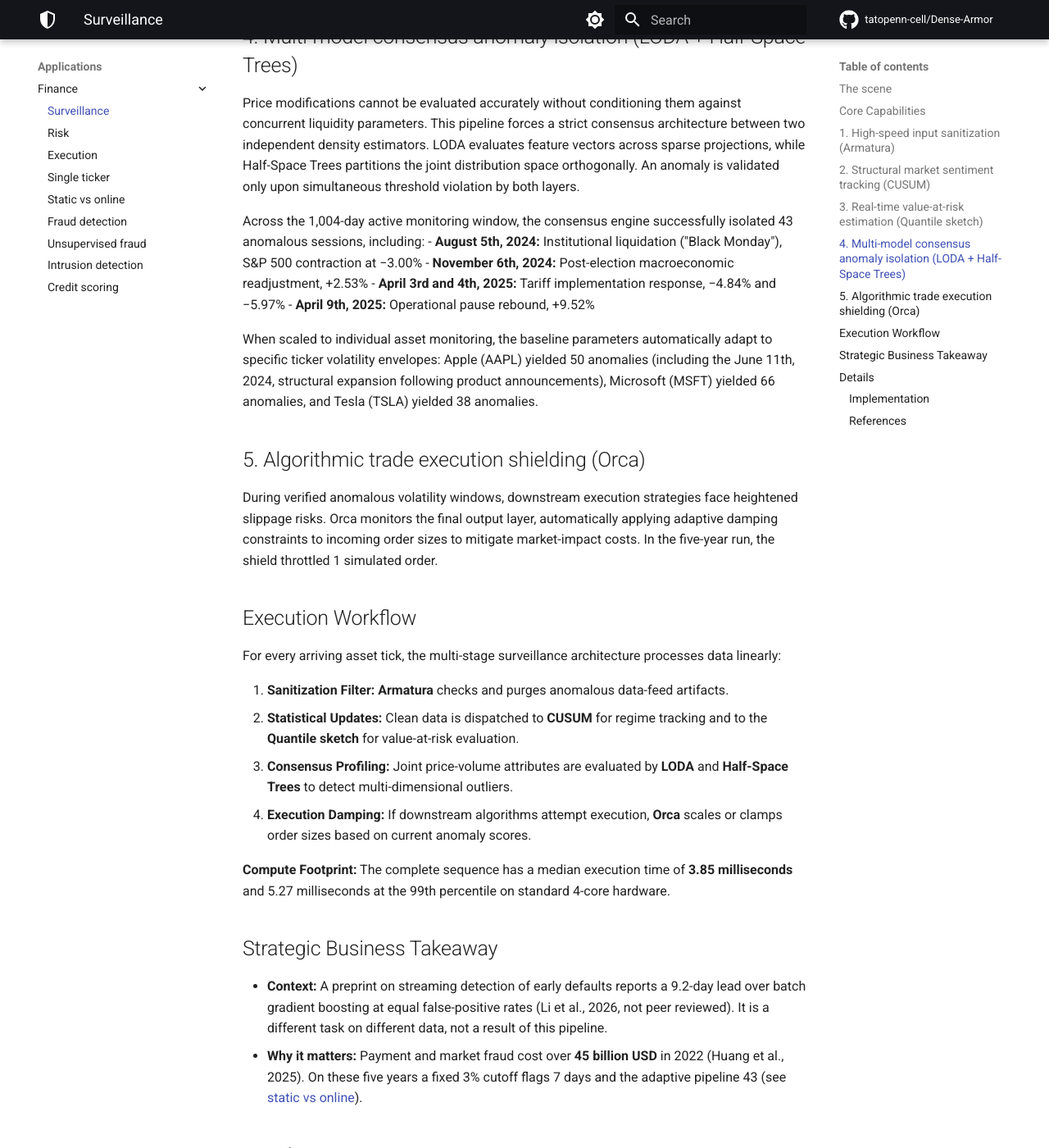
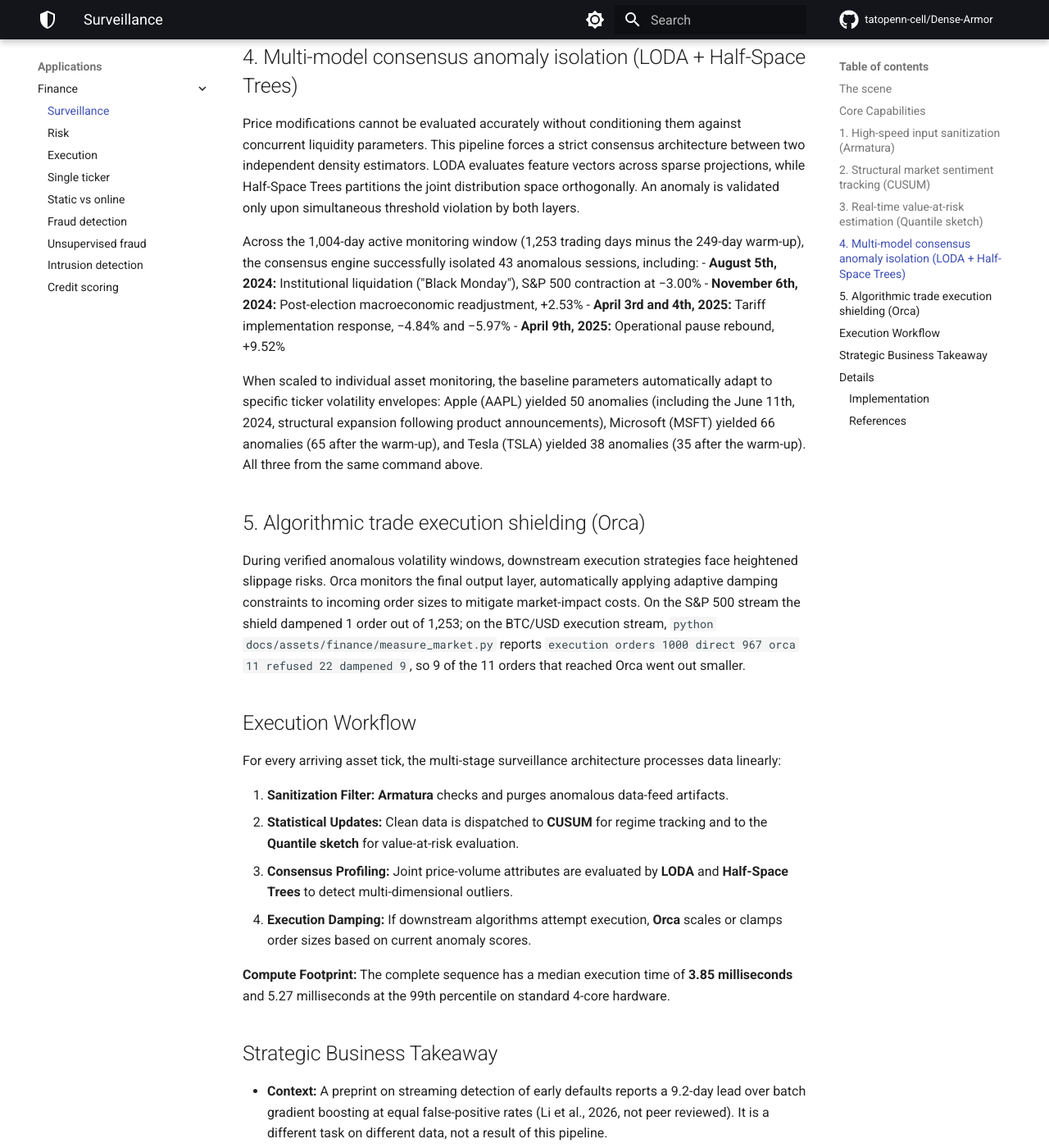
Before and after one commit to tatopenn-cell/Dense-Armor, an MkDocs documentation site: the page built from docs/finance/surveillance.md, in a window 1280 px wide and 1400 px high, scrolled down 2434 px. Shown: the whole window at 82% size. Built offline with MkDocs 1.6.1 and Material for MkDocs 9.7.7, drawn with Linux system fonts in a browser that asks for light colours; comment, search, counter and statistics services are not loaded; some of the changed text lies outside the part shown.

Commit message:
taskD D: align warm-up number and counters with the script, state the machine

```diff
--- a/docs/finance/surveillance.md
+++ b/docs/finance/surveillance.md
@@ -1,6 +1,8 @@
 # Market surveillance: multi-stage statistical processing and online anomaly consensus orchestration
 
-The Dense-Armor pipeline, composed of five tools, was tested on five years of historical market data. Following a 250-day warm-up period, the two integrated anomaly detectors isolated 43 of the remaining 1,004 days, accurately identifying the market crashes of August 2024 and April 2025.
+
+*All numbers on this page come from `python docs/assets/finance/measure_market.py`, run in Colab on an Intel Xeon at 1.6 GHz, 2 cores, Python 3.13.*
+The Dense-Armor pipeline, composed of five tools, was tested on five years of historical market data. Following a 249-day warm-up period, the two integrated anomaly detectors isolated 43 of the remaining 1,004 days, accurately identifying the market crashes of August 2024 and April 2025.
 
 
 ## The scene
@@ -25,11 +27,11 @@
 
 ![S&P 500 daily return over five years with the 43 flagged days in red](../assets/finance/surveillance.png)
 
-*Grey line: the daily return of the S&P 500. Red dots: the 43 flagged days. The grey band is the 250-day warm-up.*
+*Grey line: the daily return of the S&P 500. Red dots: the 43 flagged days. The grey band is the 249-day warm-up.*
 
 
 ## 1. High-speed input sanitization (Armatura)
-High-frequency execution streams are highly vulnerable to corrupt data packages and network artifacts that distort nominal price spreads. Armatura operates as a real-time digital filtering layer, automatically evaluating the immediate historical envelope to intercept and sanitize absurd price points. Across the five-year S&P 500 benchmark, the filter discarded 1 tick out of 1,253 sessions.
+High-frequency execution streams are highly vulnerable to corrupt data packages and network artifacts that distort nominal price spreads. Armatura operates as a real-time digital filtering layer, automatically evaluating the immediate historical envelope to intercept and sanitize absurd price points. Across the five-year S&P 500 benchmark the filter discarded 1 tick out of 1,253 sessions (command: `python docs/assets/finance/measure_market.py`, line `armatura_all 1`).
 
 
 ## 2. Structural market sentiment tracking (CUSUM)
@@ -43,17 +45,17 @@
 ## 4. Multi-model consensus anomaly isolation (LODA + Half-Space Trees)
 Price modifications cannot be evaluated accurately without conditioning them against concurrent liquidity parameters. This pipeline forces a strict consensus architecture between two independent density estimators. LODA evaluates feature vectors across sparse projections, while Half-Space Trees partitions the joint distribution space orthogonally. An anomaly is validated only upon simultaneous threshold violation by both layers.
 
-Across the 1,004-day active monitoring window, the consensus engine successfully isolated 43 anomalous sessions, including:
+Across the 1,004-day active monitoring window (1,253 trading days minus the 249-day warm-up), the consensus engine successfully isolated 43 anomalous sessions, including:
 - **August 5th, 2024:** Institutional liquidation ("Black Monday"), S&P 500 contraction at −3.00%
 - **November 6th, 2024:** Post-election macroeconomic readjustment, +2.53%
 - **April 3rd and 4th, 2025:** Tariff implementation response, −4.84% and −5.97%
 - **April 9th, 2025:** Operational pause rebound, +9.52%
 
-When scaled to individual asset monitoring, the baseline parameters automatically adapt to specific ticker volatility envelopes: Apple (AAPL) yielded 50 anomalies (including the June 11th, 2024, structural expansion following product announcements), Microsoft (MSFT) yielded 66 anomalies, and Tesla (TSLA) yielded 38 anomalies.
+When scaled to individual asset monitoring, the baseline parameters automatically adapt to specific ticker volatility envelopes: Apple (AAPL) yielded 50 anomalies (including the June 11th, 2024, structural expansion following product announcements), Microsoft (MSFT) yielded 66 anomalies (65 after the warm-up), and Tesla (TSLA) yielded 38 anomalies (35 after the warm-up). All three from the same command above.
 
 
 ## 5. Algorithmic trade execution shielding (Orca)
-During verified anomalous volatility windows, downstream execution strategies face heightened slippage risks. Orca monitors the final output layer, automatically applying adaptive damping constraints to incoming order sizes to mitigate market-impact costs. In the five-year run, the shield throttled 1 simulated order.
+During verified anomalous volatility windows, downstream execution strategies face heightened slippage risks. Orca monitors the final output layer, automatically applying adaptive damping constraints to incoming order sizes to mitigate market-impact costs. On the S&P 500 stream the shield dampened 1 order out of 1,253; on the BTC/USD execution stream, `python docs/assets/finance/measure_market.py` reports `execution orders 1000 direct 967 orca 11 refused 22 dampened 9`, so 9 of the 11 orders that reached Orca went out smaller.
 
 
 ## Execution Workflow
```
Also changed, not shown: docs/finance/execution.md (+4 -1 lines).
